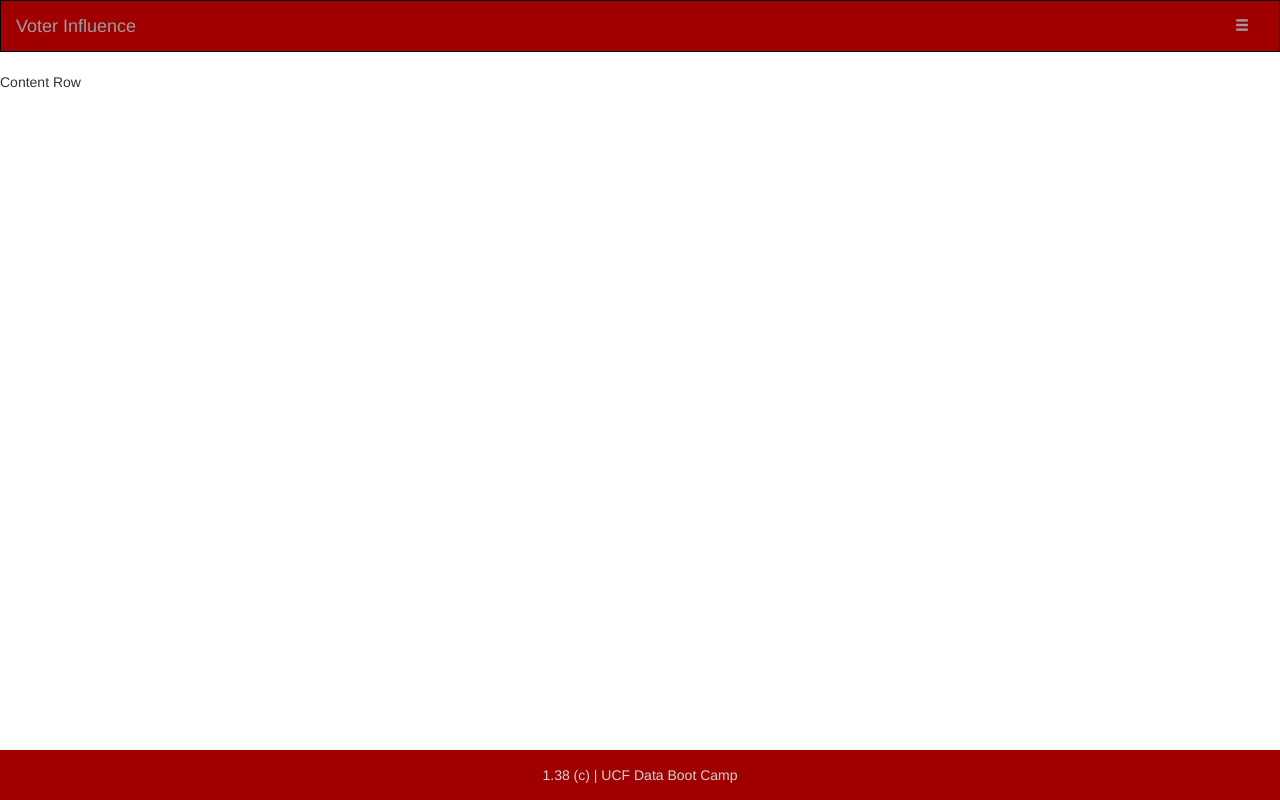
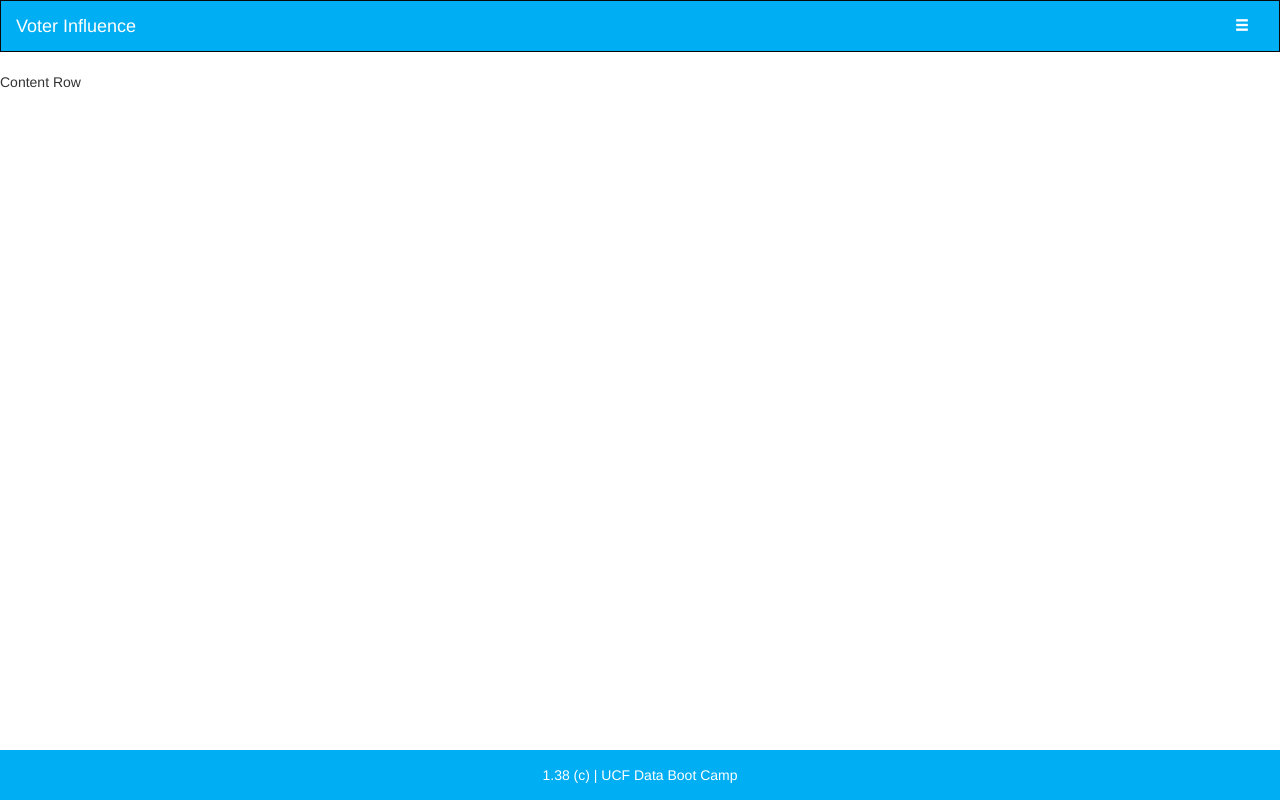
Before and after one commit to BayrexR/VoterInfluence, a Flask app: page / in a window 1280 px wide. Run offline with Flask 2, Linux system fonts and the light colour scheme; some libraries are stand-ins or nearby versions.

Commit message:
Edit navbar, footer, and menu styles.

```diff
--- a/static/assets/css/style.css
+++ b/static/assets/css/style.css
@@ -10,9 +10,11 @@ div{
 }
 
 .navbar{
-    background-color: rgb(161, 0, 0);
+    background-color:rgb(0,174,243);
+    /* background-color: rgb(234,6,19); */
     border-radius: 0px;
     width: 100%;
+    color: white;
 }
 
 
@@ -27,12 +29,20 @@ div{
     height: 50px;
     padding-left: 0px;
     padding-right: 0px;
-    background-color: rgb(161, 0, 0);
-    color: lightgray;
+    background-color:rgb(0,174,243);
+    /* background-color: rgb(234,6,19); */
+    color: white;
     padding-top: 15px;
 
 }
 
+.navbar-header .nav-text{
+    color: white;
+}
+
+.dropdown .dropdown-toggle .nav-text{
+    color: white;
+}
 
 
 #leftNav{
--- a/static/assets/css/survey-style.css
+++ b/static/assets/css/survey-style.css
@@ -5,7 +5,7 @@
 body{
     margin:0;
     font-family: 'Segoe UI', Tahoma, Geneva, Verdana, sans-serif;
-    font-size: 1rem;
+    /* font-size: 1rem; */
     line-height: 1.5;
     color: #333;
     overflow-x: hidden;
@@ -112,6 +112,10 @@ body{
     width: 100%;
 }
 
+a.dropdown-toggle{
+    padding: 0px;
+}
+
 @media(max-width:960px){
     .container{
         padding-right:3rem;
--- a/templates/documentation.html
+++ b/templates/documentation.html
@@ -30,7 +30,7 @@
                           <span class="icon-bar"></span>
                           <span class="icon-bar"></span>
                         </button>
-                        <a class="navbar-brand" href="/">Voter Influence</a>
+                        <a class="navbar-brand nav-text" href="/">Voter Influence</a>
                       </div>
 
                       <!-- Collect the nav links, forms, and other content for toggling -->
@@ -40,7 +40,7 @@
                           <li><a href="#"></a></li>
                           <li class="dropdown">
                             <a href="#" class="dropdown-toggle" data-toggle="dropdown" role="button" aria-haspopup="true" aria-expanded="false">
-                              <span class="glyphicon glyphicon-menu-hamburger" aria-hidden="true" aria-label="menu"></span></a>
+                              <span class="glyphicon glyphicon-menu-hamburger nav-text" aria-hidden="true" aria-label="menu"></span></a>
                             <ul class="dropdown-menu">
                               <li><a href="/">Home</a></li>
                               <li><a href="/documentation">Documentation</a></li>
@@ -59,7 +59,7 @@
 
 <!--------------------------------------------------------------------------------------------------------------------------->
 <div class="row text-center"> <!--Start footer row-->
-  <div class="footer navbar-fixed-bottom">1.38 (c) | UCF Data Boot Camp</div>
+  <div class="footer navbar-fixed-bottom nav-text">1.38 (c) | UCF Data Boot Camp</div>
 </div><!--End footer row-->
 
 </div><!--End main container-->
--- a/templates/index.html
+++ b/templates/index.html
@@ -31,7 +31,7 @@
                           <span class="icon-bar"></span>
                           <span class="icon-bar"></span>
                         </button>
-                        <a class="navbar-brand" href="/">Voter Influence</a>
+                        <a class="navbar-brand nav-text" href="/">Voter Influence</a>
                       </div>
 
                       <!-- Collect the nav links, forms, and other content for toggling -->
@@ -41,7 +41,7 @@
                           <li><a href="#"></a></li>
                           <li class="dropdown">
                             <a href="#" class="dropdown-toggle" data-toggle="dropdown" role="button" aria-haspopup="true" aria-expanded="false">
-                              <span class="glyphicon glyphicon-menu-hamburger" aria-hidden="true" aria-label="menu"></span></a>
+                              <span class="glyphicon glyphicon-menu-hamburger nav-text" aria-hidden="true" aria-label="menu"></span></a>
                             <ul class="dropdown-menu">
                               <li><a href="/">Home</a></li>
                               <li><a href="/documentation">Documentation</a></li>
@@ -64,7 +64,7 @@
             </div> <!--End Content row-->
 <!----------------------------------------------------------------------------------------------->
             <div class="row text-center"> <!--Start footer row-->
-              <div class="footer navbar-fixed-bottom">1.38 (c) | UCF Data Boot Camp</div>
+              <div class="footer navbar-fixed-bottom nav-text">1.38 (c) | UCF Data Boot Camp</div>
           </div><!--End footer row-->
 
       </div><!--End main container-->
--- a/templates/survey.html
+++ b/templates/survey.html
@@ -32,7 +32,7 @@
                           <span class="icon-bar"></span>
                           <span class="icon-bar"></span>
                         </button>
-                        <a class="navbar-brand" href="/">Voter Influence</a>
+                        <a class="navbar-brand nav-text" href="/">Voter Influence</a>
                       </div>
 
                       <!-- Collect the nav links, forms, and other content for toggling -->
@@ -42,7 +42,7 @@
                           <li><a href="#"></a></li>
                           <li class="dropdown">
                             <a href="#" class="dropdown-toggle" data-toggle="dropdown" role="button" aria-haspopup="true" aria-expanded="false">
-                              <span class="glyphicon glyphicon-menu-hamburger" aria-hidden="true" aria-label="menu"></span></a>
+                              <span class="glyphicon glyphicon-menu-hamburger nav-text" aria-hidden="true" aria-label="menu"></span></a>
                             <ul class="dropdown-menu">
                               <li><a href="/">Home</a></li>
                               <li><a href="/documentation">Documentation</a></li>
@@ -106,7 +106,7 @@
 
 
             <div class="row text-center"> <!--Start footer row-->
-                <div class="footer navbar-fixed-bottom">1.38 (c) | UCF Data Boot Camp</div>
+                <div class="footer navbar-fixed-bottom nav-text">1.38 (c) | UCF Data Boot Camp</div>
             </div><!--End footer row-->
 
         </div><!--End main container-->
```
